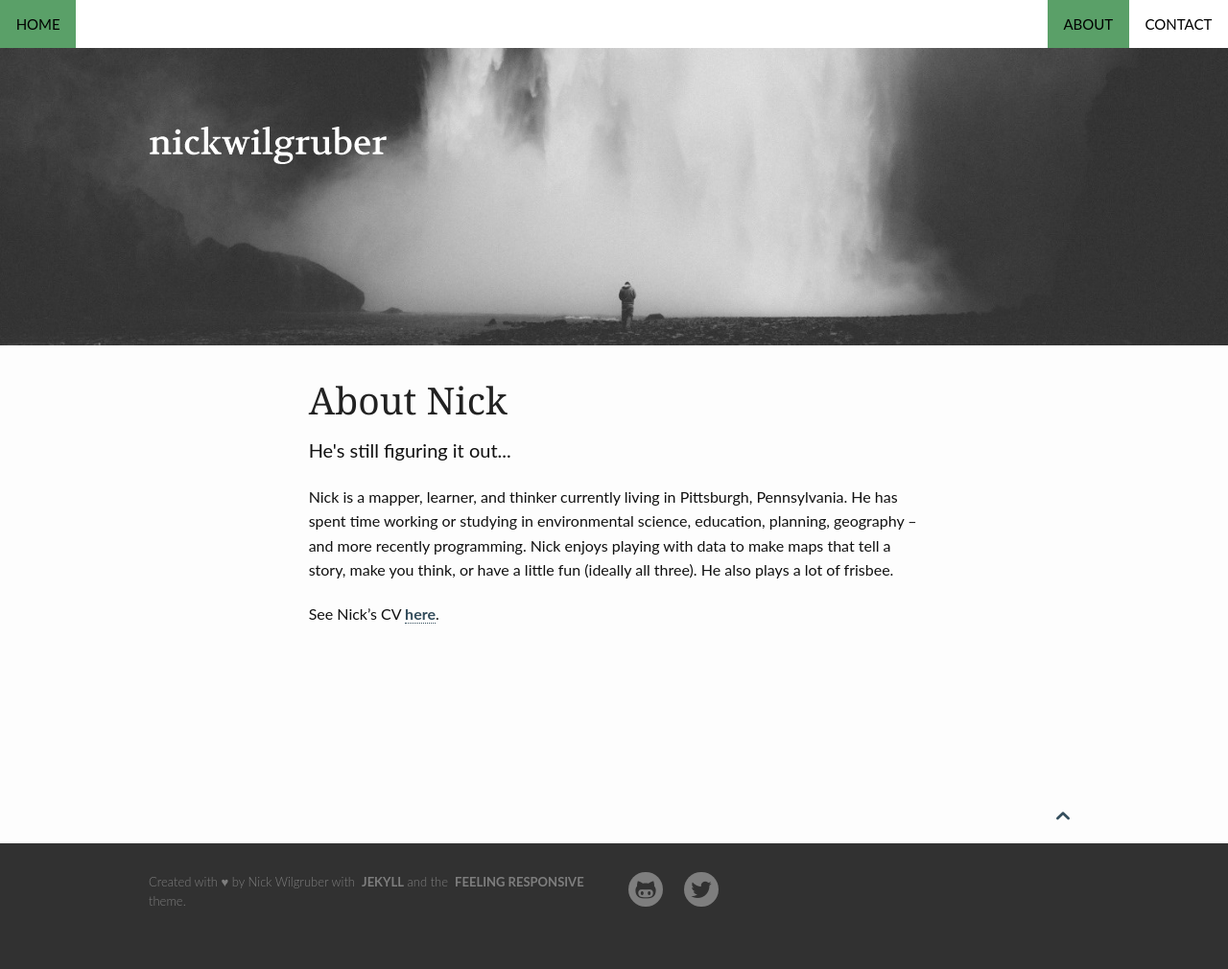
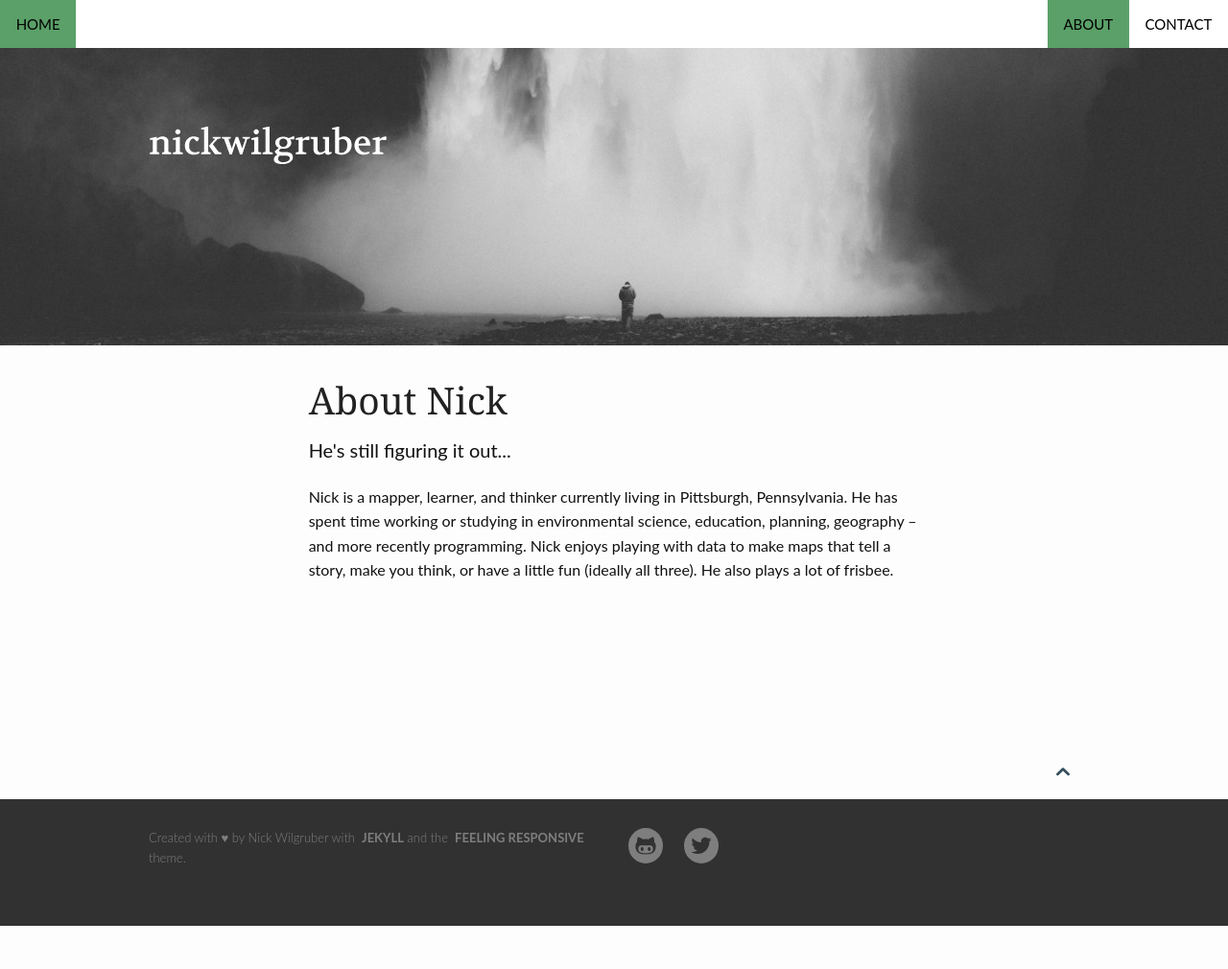
Before and after one commit to wontgruber/wontgruber.github.io, a Jekyll site: the page built from pages/about.md, in a window 1280 px wide. Shown: the whole page at 96% size. Built offline with Jekyll 4.4.1, drawn with Linux system fonts in a browser that asks for light colours; after the commit the page ends 965 px from its top, so only the background shows below that.

Commit message:
Remove cv link

```diff
--- a/pages/about.md
+++ b/pages/about.md
@@ -17,5 +17,3 @@ header:
 permalink: /about/
 ---
 Nick is a mapper, learner, and thinker currently living in Pittsburgh, Pennsylvania. He has spent time working or studying in environmental science, education, planning, geography -- and more recently programming. Nick enjoys playing with data to make maps that tell a story, make you think, or have a little fun (ideally all three). He also plays a lot of frisbee.
-
-See Nick's CV [here](http://www.nickwilgruber.com/cv/).
```
